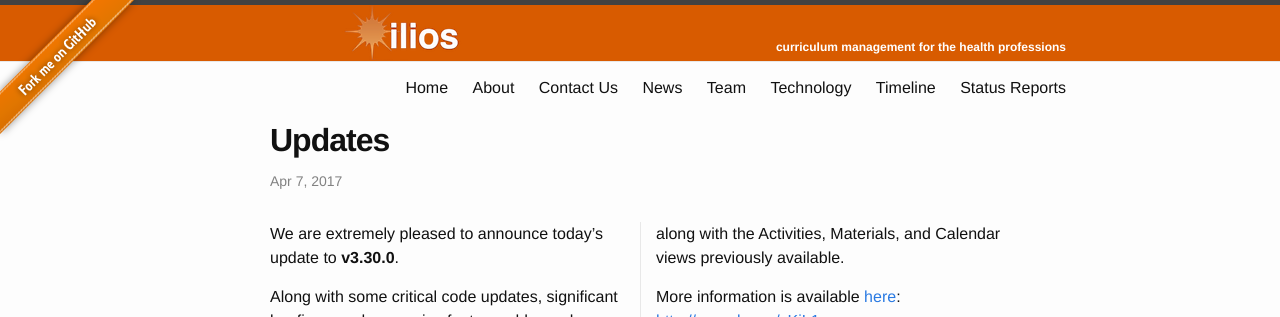
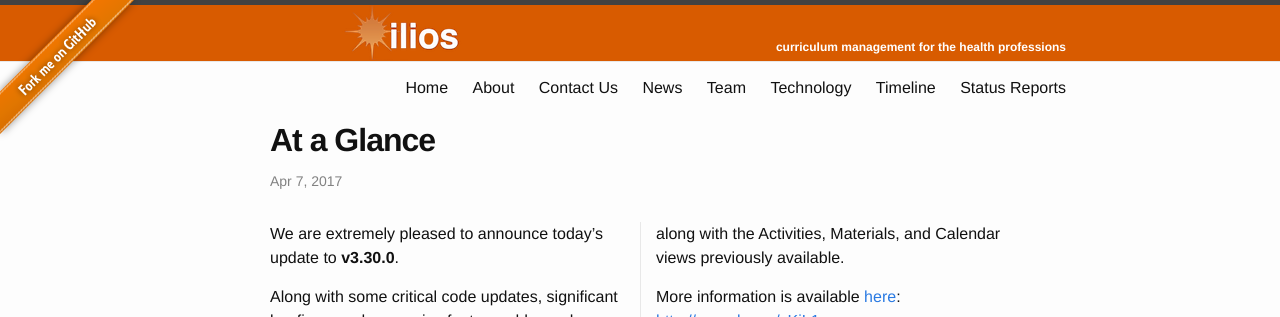
Before and after one commit to ilios/iliosproject.org, a Jekyll site: the page built from _posts/2017-04-07-updates.markdown, in a window 1280 px wide. Shown: the top 317 px of the page. Built offline with Jekyll 4.4.1, drawn with Linux system fonts in a browser that asks for light colours; our own code applies the rules of GitHub Pages for plain Markdown files.

Commit message:
Update 2017-04-07-updates.markdown

```diff
--- a/_posts/2017-04-07-updates.markdown
+++ b/_posts/2017-04-07-updates.markdown
@@ -1,4 +1,9 @@
-
+---
+layout: post
+title: At a Glance
+date: 2017-04-07  12:00:00
+categories: updates
+---
 
 We are extremely pleased to announce today's update to __v3.30.0__.
 
```
